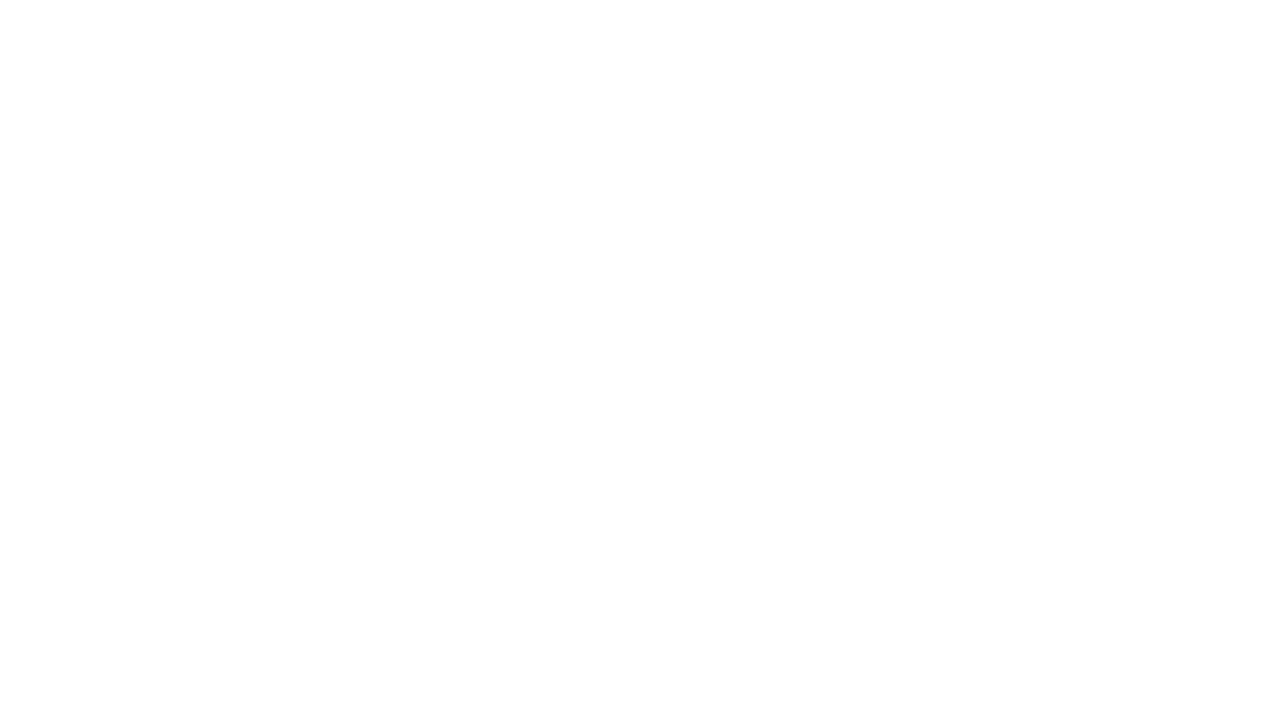
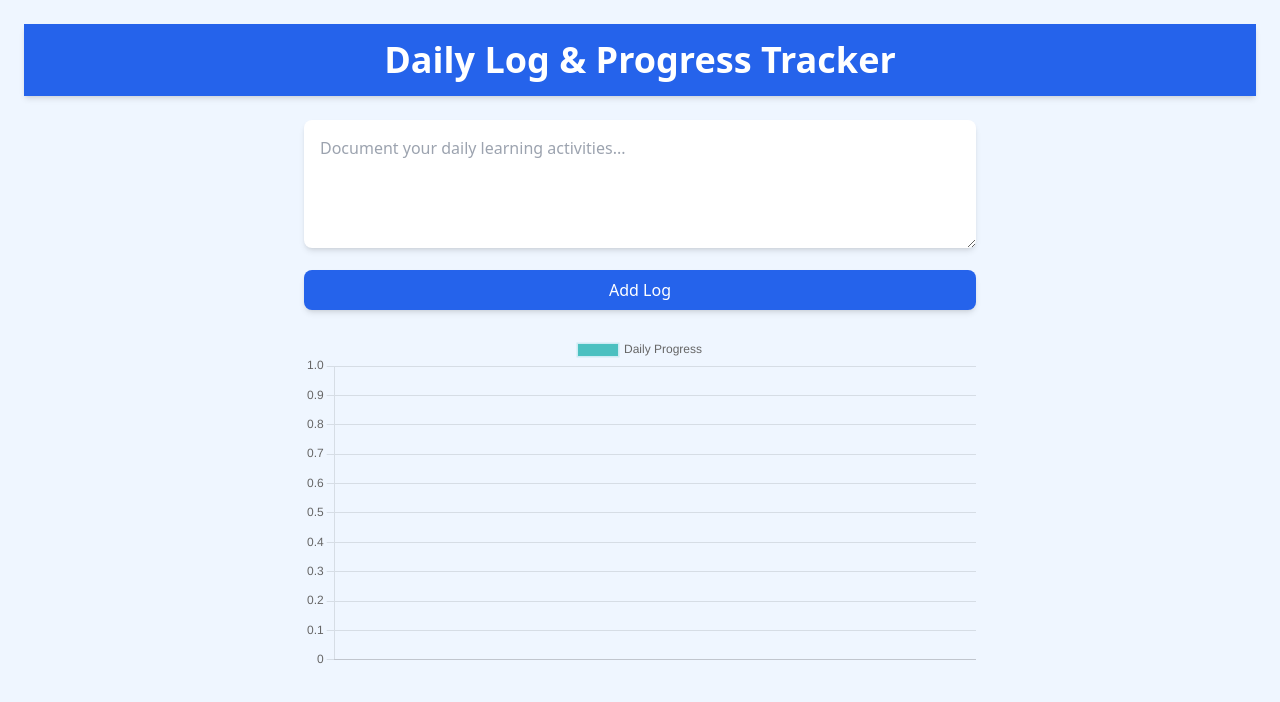
Before and after one commit to GPT-Engineer-App/unschool-hub-connect, a React (Vite) app: page /daily-log in a window 1280 px wide. Before the commit this address had no page. Shown: the top 702 px of the page. Built offline with nearby package versions, Linux system fonts and the light colour scheme.

Commit message:
Implemented Daily Log & Progress Tracker with input forms and visual progress charts.

```diff
--- a/src/App.jsx
+++ b/src/App.jsx
@@ -4,6 +4,7 @@ import ParentProfile from "./components/Profile/ParentProfile.jsx";
 import ChildProfile from "./components/Profile/ChildProfile.jsx";
 import MentorProfile from "./components/Profile/MentorProfile.jsx";
 import LearningPaths from "./pages/LearningPaths.jsx";
+import DailyLog from "./pages/DailyLog.jsx";
 import ResourceLibrary from "./pages/ResourceLibrary.jsx";
 
 function App() {
@@ -16,6 +17,7 @@ function App() {
         <Route path="/mentor-profile" element={<MentorProfile bio="Mentor bio" learningInterests={["Interest1", "Interest2"]} achievements={["Achievement1", "Achievement2"]} />} />
         <Route path="/learning-paths" element={<LearningPaths />} />
         <Route path="/resources" element={<ResourceLibrary />} />
+        <Route path="/daily-log" element={<DailyLog />} />
       </Routes>
     </Router>
   );
--- /dev/null
+++ b/src/pages/DailyLog.jsx
@@ -0,0 +1,78 @@
+import React, { useState } from 'react';
+import { Line } from 'react-chartjs-2';
+import 'chart.js/auto';
+
+const DailyLog = () => {
+  const [log, setLog] = useState('');
+  const [logs, setLogs] = useState([]);
+  const [progressData, setProgressData] = useState({
+    labels: [],
+    datasets: [
+      {
+        label: 'Daily Progress',
+        data: [],
+        fill: false,
+        backgroundColor: 'rgb(75, 192, 192)',
+        borderColor: 'rgba(75, 192, 192, 0.2)',
+      },
+    ],
+  });
+
+  const handleLogChange = (e) => {
+    setLog(e.target.value);
+  };
+
+  const handleLogSubmit = (e) => {
+    e.preventDefault();
+    const newLogs = [...logs, log];
+    setLogs(newLogs);
+    setLog('');
+
+    const newLabels = newLogs.map((_, index) => `Day ${index + 1}`);
+    const newData = newLogs.map((_, index) => (index + 1) * 10); // Example progress data
+
+    setProgressData({
+      labels: newLabels,
+      datasets: [
+        {
+          ...progressData.datasets[0],
+          data: newData,
+        },
+      ],
+    });
+  };
+
+  return (
+    <div className="min-h-screen bg-blue-50 p-6">
+      <header className="w-full bg-blue-600 text-white py-4 shadow-md mb-6">
+        <h1 className="text-4xl font-bold text-center">Daily Log & Progress Tracker</h1>
+      </header>
+      <main className="flex flex-col items-center">
+        <form onSubmit={handleLogSubmit} className="w-full max-w-2xl mb-6">
+          <textarea
+            value={log}
+            onChange={handleLogChange}
+            placeholder="Document your daily learning activities..."
+            className="w-full bg-white shadow-md rounded-lg p-4 mb-4"
+            rows="4"
+          />
+          <button type="submit" className="w-full bg-blue-600 text-white py-2 rounded-lg shadow-md">
+            Add Log
+          </button>
+        </form>
+        <div className="w-full max-w-2xl mb-6">
+          <Line data={progressData} />
+        </div>
+        <div className="w-full max-w-2xl">
+          {logs.map((log, index) => (
+            <div key={index} className="bg-white shadow-md rounded-lg p-4 mb-4">
+              <p className="text-gray-700">{log}</p>
+            </div>
+          ))}
+        </div>
+      </main>
+    </div>
+  );
+};
+
+export default DailyLog;
--- a/src/pages/Index.jsx
+++ b/src/pages/Index.jsx
@@ -41,6 +41,10 @@ const Index = () => {
             <FaUsers size={40} className="mx-auto mb-4 text-blue-600" />
             <p className="text-lg font-semibold text-blue-600">Mentor Profile</p>
           </a>
+          <a href="/daily-log" className="bg-white shadow-lg rounded-lg p-6 text-center hover:shadow-xl transition-shadow duration-300">
+            <FaClipboardList size={40} className="mx-auto mb-4 text-blue-600" />
+            <p className="text-lg font-semibold text-blue-600">Daily Log</p>
+          </a>
         </section>
         <section className="text-center mt-10">
           <h2 className="text-3xl font-semibold text-blue-700">Welcome to Unschool Hub</h2>
```
